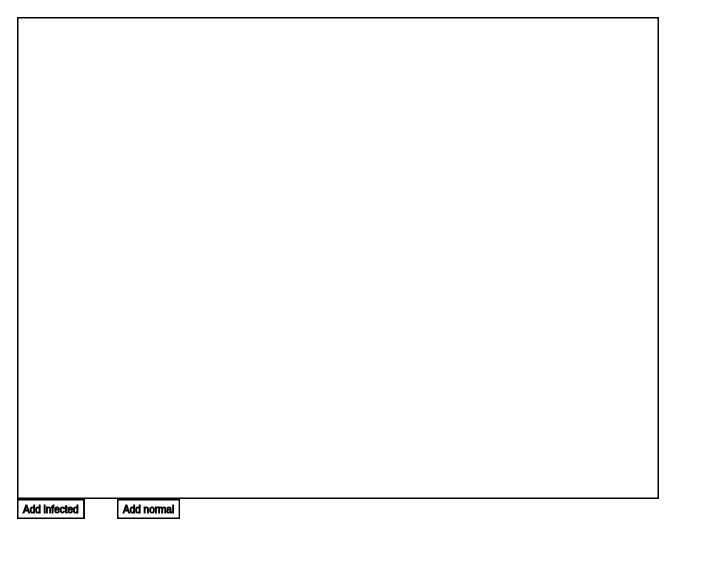
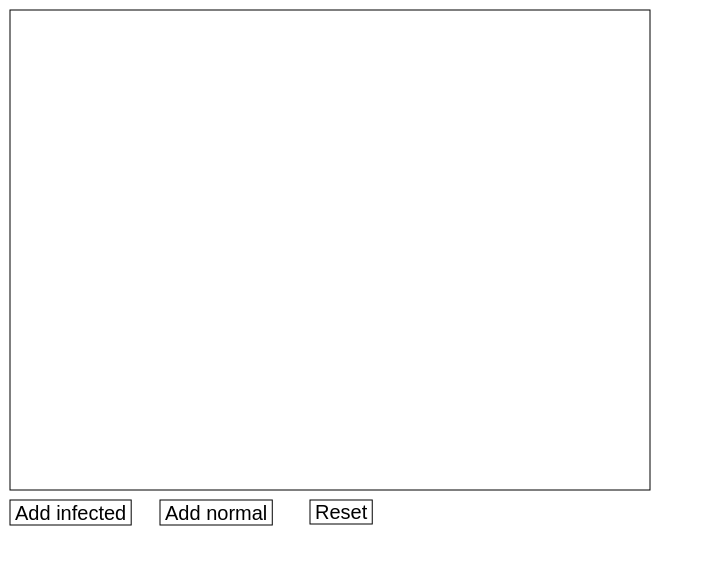
Before and after one commit to artemstorozhuk/coronavirus-simulator, a website built with webpack: page index.html in a window 1280 px wide. Shown: the whole page, without its empty margins (0-713 px from the left). Built offline with nearby package versions, Linux system fonts and the light colour scheme.

Commit message:
Fix button

```diff
--- a/index.html
+++ b/index.html
@@ -3,7 +3,7 @@
     <head>
         <meta charset="UTF-8">
     </head>
-    <body>
+    <body style="margin: 0px;">
         <div id="wrapper"></div>
 
         <script src="dist/main.js"></script>
--- a/src/App.ts
+++ b/src/App.ts
@@ -35,12 +35,12 @@ class App {
     private readonly infectedImage = this.imageFactory.infected();
 
     private readonly gameSize: Size;
+    private readonly gameRectangle: Rectangle;
 
     private readonly canvasPoint: Point;
     private readonly canvasSize: Size;
     private readonly canvasRectangle: Rectangle;
 
-    private readonly fieldSize: Size;
     private readonly fieldRectangle: Rectangle;
 
     private readonly size: number;
@@ -48,17 +48,23 @@ class App {
 
     private readonly speed: number;
     private readonly updatePeriod: number;
-    private readonly populationSize: number;
 
     private readonly tickablesArray = new Array<Tickable>();
+    private readonly drawersArray = new Array<Drawer>();
+
     private readonly organismArray = new Array<PositionedOrganism>();
-    private readonly drawersArray = new Array<Drawer>();
+    private readonly organismDrawersArray = new Array<Drawer>();
+    private readonly organismTickablesArray = new Array<Tickable>();
 
     constructor() {
         this.gameSize = {
             width: configuration.gameWidth,
             height: configuration.gameHeight
         };
+        this.gameRectangle = new Rectangle({
+            x: 0,
+            y: 0
+        }, this.gameSize);
 
         this.canvasPoint = {
             x: configuration.canvasX,
@@ -76,27 +82,48 @@ class App {
             height: this.size
         };
 
-        this.fieldSize = {
+        const fieldSize = {
             width: this.canvasSize.width - this.imageSize.width,
             height: this.canvasSize.height - this.imageSize.height
         };
-        this.fieldRectangle = new Rectangle(this.canvasPoint, this.fieldSize);
+        this.fieldRectangle = new Rectangle(this.canvasPoint, fieldSize);
 
         this.speed = configuration.speed;
         this.updatePeriod = configuration.updatePeriod;
-        this.populationSize = configuration.population;
     }
 
     start() {
         const canvasFactory = new CanvasFactory();
         const canvas = canvasFactory.create(this.gameSize);
         const context = canvas.getContext("2d");
+        context.font = "20px Arial";
+        const corner = this.canvasRectangle.corner();
 
-        this.drawersArray.push(new CanvasCleaner(this.canvasRectangle));
+        this.drawersArray.push(new CanvasCleaner(this.gameRectangle));
         this.drawersArray.push(new RectangleDrawer(this.canvasRectangle));
 
-        this.addInfectedButton(canvas);
-        this.addNormalButton(canvas);
+        this.addButton(canvas, new Button(context, "Add infected", {
+            x: configuration.padding,
+            y: corner.y + configuration.padding
+        }), () => {
+            this.addOrganism(new SimpleOrganism(true));
+        });
+
+        this.addButton(canvas, new Button(context, "Add normal", {
+            x: configuration.padding + 150,
+            y: corner.y + configuration.padding
+        }), () => {
+            this.addOrganism(new SimpleOrganism());
+        });
+
+        this.addButton(canvas, new Button(context, "Reset", {
+            x: configuration.padding + 300,
+            y: corner.y + configuration.padding
+        }), () => {
+            this.organismArray.splice(0, this.organismArray.length);
+            this.organismDrawersArray.splice(0, this.organismDrawersArray.length);
+            this.organismTickablesArray.splice(0, this.organismTickablesArray.length);
+        });
 
         const population = new Population<PositionedOrganism>(this.organismArray);
         const creator = new OnlyInfectedCreator<PositionedOrganism>(new DistanceSpreadableCreator(this.size * this.size));
@@ -104,49 +131,33 @@ class App {
 
         this.tickablesArray.push(new InfectionSpreadable<PositionedOrganism>(infection));
 
+        this.drawersArray.push(new CompositeDrawer(this.organismDrawersArray));
+
         this.tickablesArray.push(new Drawable(context, new CompositeDrawer(this.drawersArray)));
+
+        this.tickablesArray.push(new CompositeTickable(this.organismTickablesArray));
 
         const tickable = new CompositeTickable(this.tickablesArray);
         const repeatable = new Repeatable(tickable, this.updatePeriod);
         repeatable.tick();
     }
 
-    private addInfectedButton(canvas: HTMLCanvasElement) {
-        const button = new Button(canvas.getContext("2d"), "Add infected", {
-            x: configuration.padding,
-            y: this.canvasRectangle.corner().y + configuration.padding
-        });
-
+    private addButton(canvas: HTMLCanvasElement, button: Button, event: () => void) {
         this.drawersArray.push(button.drawer());
-        const inside = button.inside(() => {
-            this.addOrganism(new SimpleOrganism(true));
-        });
-        canvas.addEventListener("click", inside);
-    }
-
-    private addNormalButton(canvas: HTMLCanvasElement) {
-        const button = new Button(canvas.getContext("2d"), "Add normal", {
-            x: configuration.padding + 100,
-            y: this.canvasRectangle.corner().y + configuration.padding
-        });
-
-        this.drawersArray.push(button.drawer());
-        const inside = button.inside(() => {
-            this.addOrganism(new SimpleOrganism());
-        });
+        const inside = button.inside(event);
         canvas.addEventListener("click", inside);
     }
 
     private addOrganism(organism: Organism) {
-        const point = this.random.generatePoint(this.fieldSize);
+        const point = this.random.inRectangle(this.fieldRectangle);
 
-        const movable = new Movable(point, this.random.generateDirection(this.speed), this.fieldRectangle);
-        this.tickablesArray.push(movable);
+        const movable = new Movable(point, this.random.direction(this.speed), this.fieldRectangle);
+        this.organismTickablesArray.push(movable);
 
         const normalDrawer = new ImageDrawer(this.happyImage, point, this.imageSize);
         const infectedDrawer = new ImageDrawer(this.infectedImage, point, this.imageSize);
 
-        this.drawersArray.push(new OrganismDrawer(organism, normalDrawer, infectedDrawer));
+        this.organismDrawersArray.push(new OrganismDrawer(organism, normalDrawer, infectedDrawer));
 
         this.organismArray.push(new PositionedOrganism(organism, point));
     }
--- a/src/draw/TextDrawer.ts
+++ b/src/draw/TextDrawer.ts
@@ -12,8 +12,7 @@ export default class TextDrawer implements Drawer {
     }
 
     draw(context: CanvasRenderingContext2D) {
-        const textMetrics = context.measureText(this.text);
-        context.strokeText(this.text, this.point.x, this.point.y, textMetrics.width);
+        context.fillText(this.text, this.point.x, this.point.y);
     }
 
 }
--- a/src/random/Random.ts
+++ b/src/random/Random.ts
@@ -17,8 +17,8 @@ export default class Random {
     inRectangle(rectangle: Rectangle) {
         const corner = rectangle.corner();
         return {
-            x: this.generate(rectangle.point.x, corner.x),
-            y: this.generate(rectangle.point.y, corner.y)
+            x: this.generate(corner.x, rectangle.point.x),
+            y: this.generate(corner.y, rectangle.point.y)
         }
     }
 
--- a/src/ui/Button.ts
+++ b/src/ui/Button.ts
@@ -25,7 +25,7 @@ export default class Button {
         const rectangle = this.rectangle();
         const textDrawer = new TextDrawer(this.text, {
             x: this.point.x + this.padding,
-            y: this.point.y + this.padding
+            y: this.point.y - this.padding + rectangle.size.height
         });
         const rectClearer = new CanvasCleaner(rectangle);
         const rectDrawer = new RectangleDrawer(rectangle);
@@ -52,7 +52,7 @@ export default class Button {
         const height = textMetrics.actualBoundingBoxAscent + textMetrics.actualBoundingBoxDescent;
         return new Rectangle({
             x: this.point.x,
-            y: this.point.y - height
+            y: this.point.y
         }, {
             width: width + this.padding * 2,
             height: height + this.padding * 2
```
